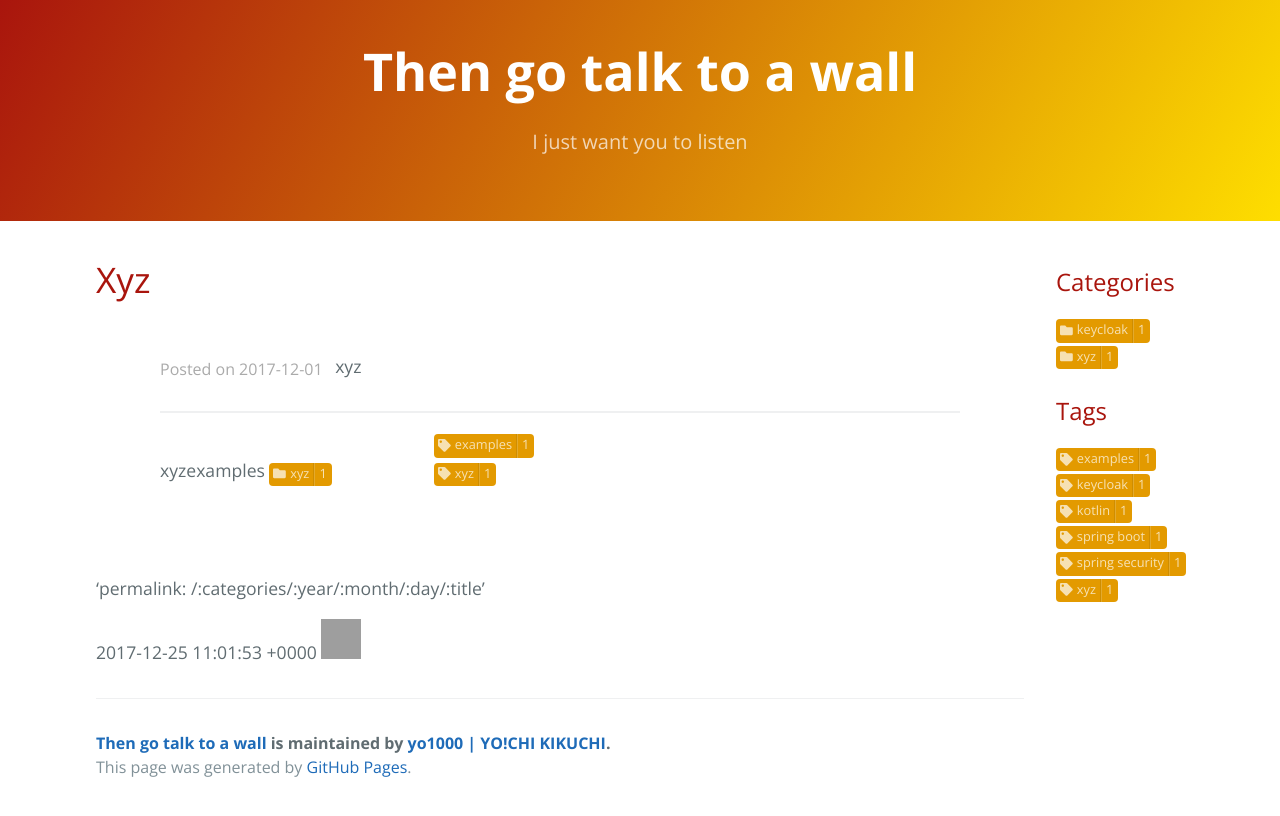
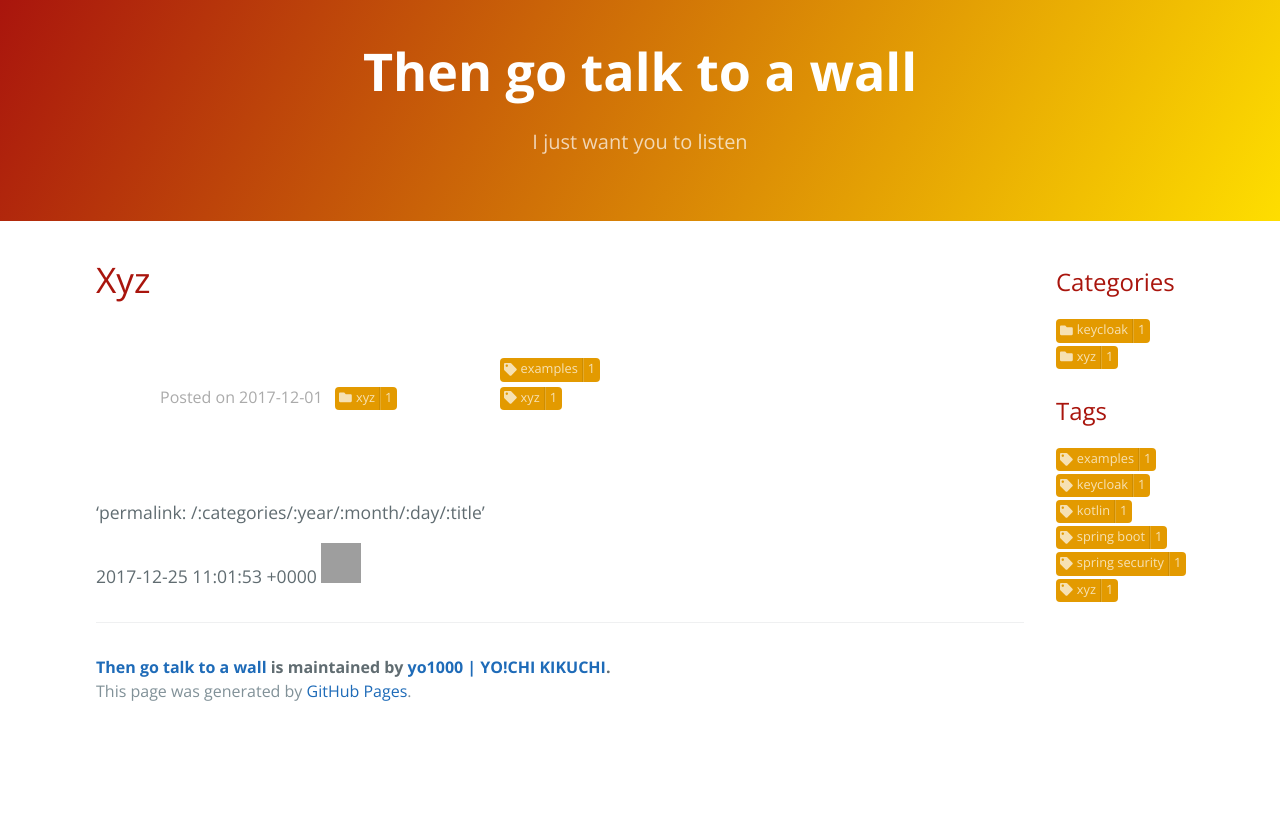
Before and after one commit to yo1000/blog.yo1000.com, a Jekyll site: the page built from _posts/2017-12-01-xyz.md, in a window 1280 px wide. Shown: the top 816 px of the page. Built offline with Jekyll 4.4.1, drawn with Linux system fonts in a browser that asks for light colours; grey boxes are pictures that could not be loaded.

Commit message:
Update content-meta.html

```diff
--- a/_includes/content-meta.html
+++ b/_includes/content-meta.html
@@ -1,8 +1,5 @@
 <section class="meta-content">
   <p class="meta">Posted on {{ page.date | date: "%Y-%m-%d" }}</p>
-  {{ page.categories }}
-  <hr>
-  {{ page.tags }}
   <section class="category-content">
     <ul>
       {% assign sorted_categories = page.categories | sort %}
```
